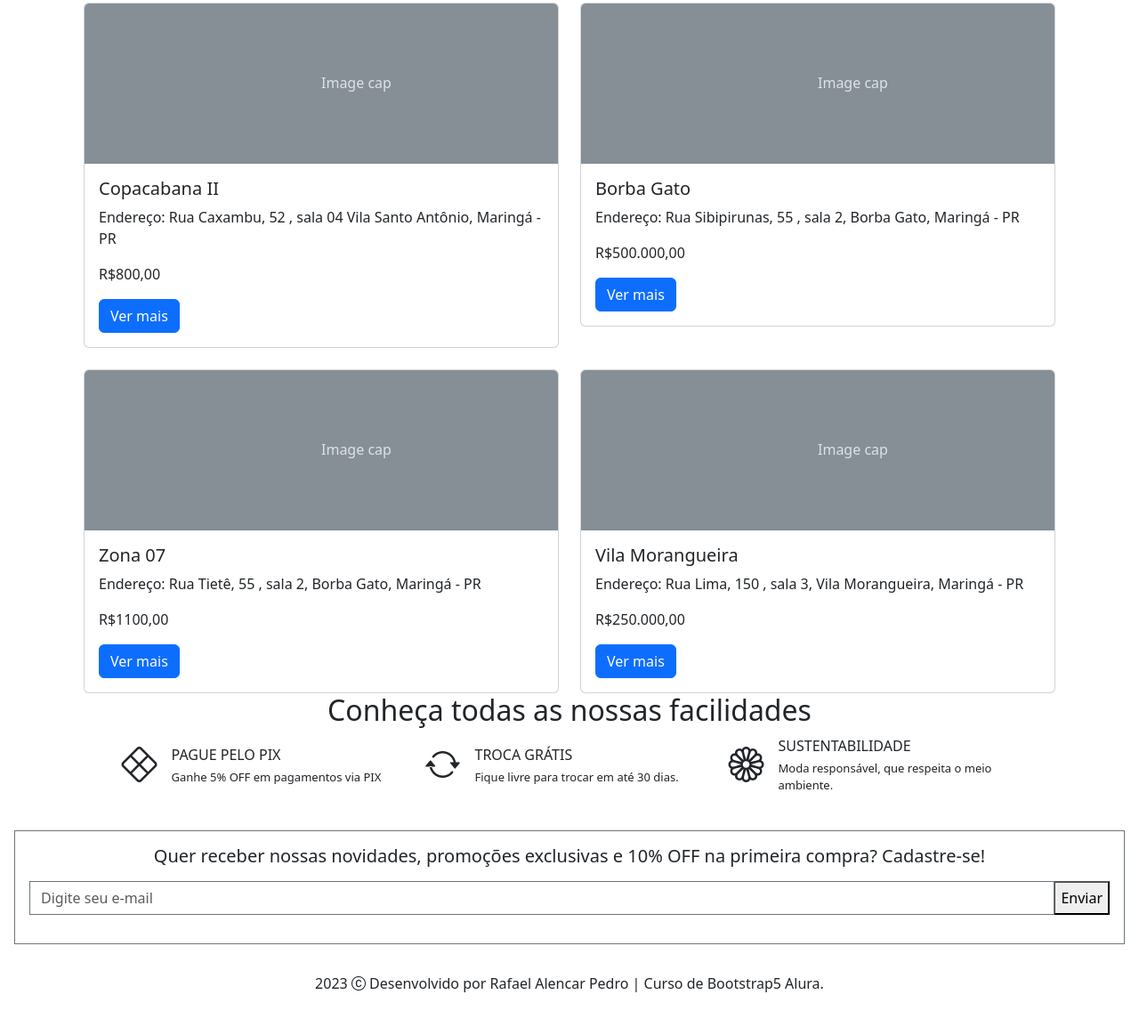
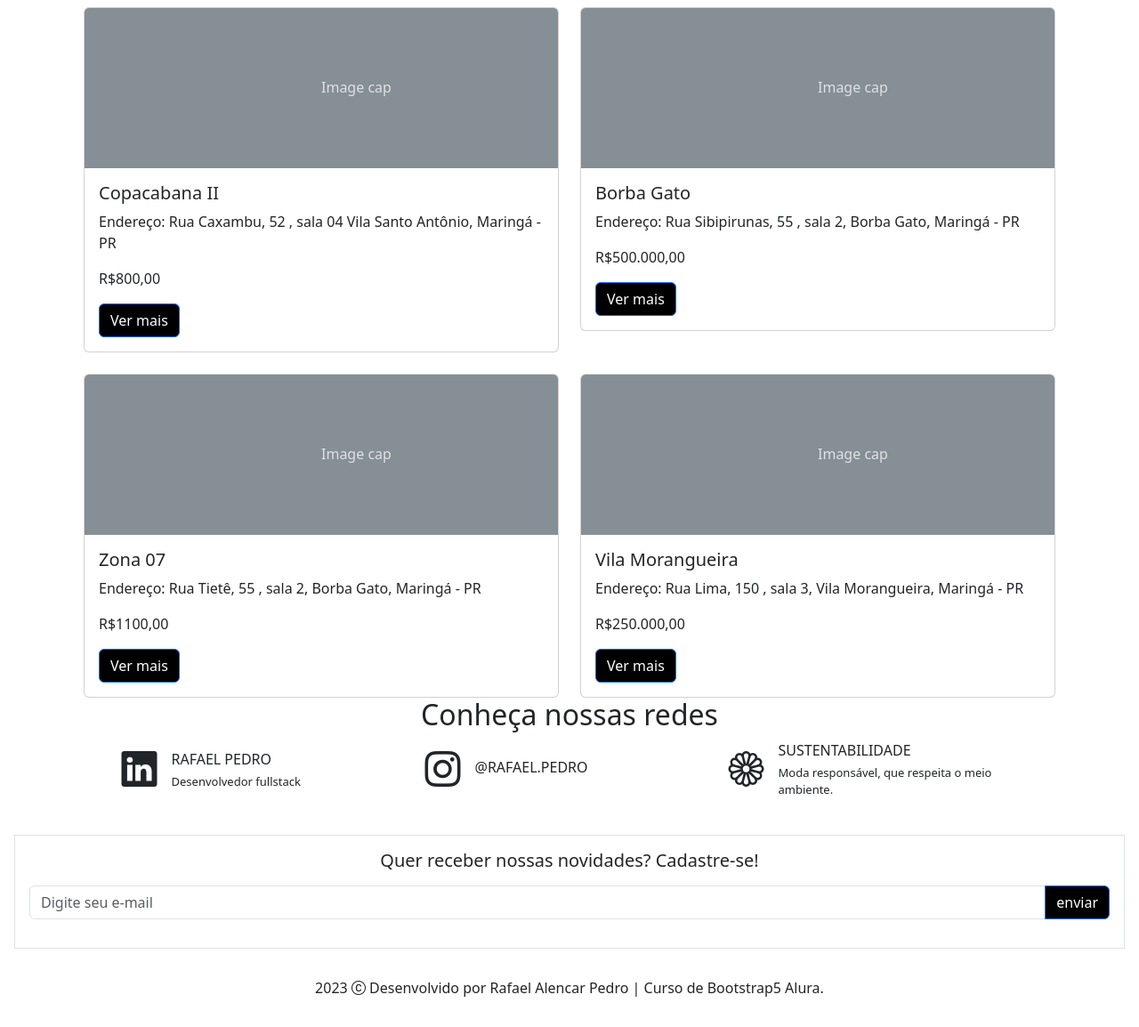
Before and after one commit to rafaelpedro/Bootstrap5_Alura, a plain HTML site: page index.html in a window 1280 px wide. Shown: the part 911-2065 px from the top of the page at 89% size. Drawn offline with nearby package versions, Linux system fonts and the light colour scheme.

Commit message:
adaptação para criação do portifolio

```diff
--- a/index.html
+++ b/index.html
@@ -5,8 +5,8 @@
     <meta charset="UTF-8">
     <meta http-equiv="X-UA-Compatible" content="IE-edge">
     <meta name="viewport" content="width=device-width, initial-scale=1.0">
-    <link rel="shortcut icon" href="./assets/favicon.png" type="image/x-icon"> <!--Aqui vai o link para imagem que fica na aba do navegador-->
-    <title>OLLITECH</title>
+    <link rel="shortcut icon" href="./assets/logoOllietech.png" type="image/x-icon"><!--Aqui vai o link para imagem que fica na aba do navegador-->
+    <title>Ollietech</title>
     <link rel="stylesheet" type="text/css" href="estilos.css">
     <link rel="stylesheet" href="https://cdn.jsdelivr.net/npm/bootstrap-icons@1.10.5/font/bootstrap-icons.css">
     <link href="https://cdn.jsdelivr.net/npm/bootstrap@5.3.1/dist/css/bootstrap.min.css" rel="stylesheet"
@@ -15,9 +15,9 @@
 
 <body>
 
-    <nav class="navbar navbar-expand-md bg-body-tertiary">
+    <nav class="navbar navbar-expand-md bg-black navbar-dark">
         <div class="container-fluid">
-            <a class="navbar-brand" href="#"><i class="bi bi-houses"><!-- AQUI É A CABEÇA DO NAVBAR - COLOQUEI UMA CASINHA PARA PREENCHER --></i></a>
+            <a class="navbar-brand" href="#"><h1 class="m-0"><img class="d-block" src="./assets/logo2.png" alt="Logo da empresa OLLITECH"></h1></a>
             <button class="navbar-toggler" type="button" data-bs-toggle="collapse"
                 data-bs-target="#navbarSupportedContent" aria-controls="navbarSupportedContent" aria-expanded="false"
                 aria-label="Toggle navigation">
@@ -29,7 +29,7 @@
                         <a class="nav-link active" aria-current="page" href="#">Home</a>
                     </li>
                     <li class="nav-item">
-                        <a class="nav-link" href="#">Imóveis</a>
+                        <a class="nav-link" href="#">Projetos</a>
                     </li>
                     <li class="nav-item">
                         <a class="nav-link" href="#">Contato</a>
@@ -40,8 +40,8 @@
                     </li>
                 </ul>
                 <form class="d-flex" role="search">
-                    <input class="form-control me-2" type="search" placeholder="Digite o produto" aria-label="Search">
-                    <button class="btn btn-outline-success" type="submit">Buscar</button>
+                    <input class="form-control me-2" type="search" placeholder="Digite o projeto" aria-label="Search">
+                    <button class="btn btn-outline-light" type="submit">Buscar</button>
                 </form>
             </div>
         </div>
@@ -212,7 +212,7 @@
     -->
 
 
-    <h2 class="text-center">Novos imóveis</h2>
+    <h2 class="text-center">Projetos desenvolvidos</h2>
 
     <div class="container row mx-auto g-4">
 
@@ -227,10 +227,11 @@
                 </svg>
                 <div class="card-body">
                     <h5 class="card-title">Zona 01 Centro</h5>
-                    <p class="card-text">Endereço: Avenida João Paulino Vieira Filho, 775 , frente + fundo + estacionamento
+                    <p class="card-text">Endereço: Avenida João Paulino Vieira Filho, 775 , frente + fundo +
+                        estacionamento
                         Zona 01 Centro, Maringá - PR</p>
                     <p>R$50.000,00</p>
-                    <a href="#" class="btn btn-primary">Ver mais</a>
+                    <a href="#" class="btn btn-primary bg-black">Ver mais</a>
                 </div>
             </div>
         </div>
@@ -249,7 +250,7 @@
                     <p class="card-text">Endereço: Rua Caxambu, 52 , sala 04
                         Vila Santo Antônio, Maringá - PR</p>
                     <p>R$790,00</p>
-                    <a href="#" class="btn btn-primary">Ver mais</a>
+                    <a href="#" class="btn btn-primary bg-black">Ver mais</a>
                 </div>
             </div>
         </div>
@@ -268,7 +269,7 @@
                     <p class="card-text">Endereço: Rua Caxambu, 52 , sala 04
                         Vila Santo Antônio, Maringá - PR</p>
                     <p>R$800,00</p>
-                    <a href="#" class="btn btn-primary">Ver mais</a>
+                    <a href="#" class="btn btn-primary bg-black">Ver mais</a>
                 </div>
             </div>
         </div>
@@ -286,7 +287,7 @@
                     <h5 class="card-title">Borba Gato</h5>
                     <p class="card-text">Endereço: Rua Sibipirunas, 55 , sala 2, Borba Gato, Maringá - PR</p>
                     <p>R$500.000,00</p>
-                    <a href="#" class="btn btn-primary">Ver mais</a>
+                    <a href="#" class="btn btn-primary bg-black">Ver mais</a>
                 </div>
             </div>
         </div>
@@ -304,7 +305,7 @@
                     <h5 class="card-title">Zona 07</h5>
                     <p class="card-text">Endereço: Rua Tietê, 55 , sala 2, Borba Gato, Maringá - PR</p>
                     <p>R$1100,00</p>
-                    <a href="#" class="btn btn-primary">Ver mais</a>
+                    <a href="#" class="btn btn-primary bg-black">Ver mais</a>
                 </div>
             </div>
         </div>
@@ -322,7 +323,7 @@
                     <h5 class="card-title">Vila Morangueira</h5>
                     <p class="card-text">Endereço: Rua Lima, 150 , sala 3, Vila Morangueira, Maringá - PR</p>
                     <p>R$250.000,00</p>
-                    <a href="#" class="btn btn-primary">Ver mais</a>
+                    <a href="#" class="btn btn-primary bg-black">Ver mais</a>
                 </div>
             </div>
         </div>
@@ -331,23 +332,22 @@
 
     <section class="pb-4">
 
-        <h2 class="text-center">Conheça todas as nossas facilidades</h2>
+        <h2 class="text-center">Conheça nossas redes</h2>
 
         <div class="d-flex flex-column flex-lg-row align-items-center justify-content-center gap-3 px-3">
             <div class="divs-facilidades d-flex align-items-center">
-            <div><i class="bi bi-x-diamond fs-1"></i></div>
+                <div><i class="bi bi-linkedin fs-1"></i></div>
                 <div>
-              <div class="ms-3 mb-1">PAGUE PELO PIX</div>
-              <div class="texto-menor ms-3">Ganhe 5% OFF em
-                pagamentos via PIX</div>
+                    <div class="ms-3 mb-1">RAFAEL PEDRO</div>
+                    <div class="texto-menor ms-3">Desenvolvedor fullstack</div>
                 </div>
             </div>
 
             <div class="divs-facilidades d-flex align-items-center">
-            <div><i class="bi bi-arrow-repeat fs-1"></i></div>
+                <div><i class="bi bi-instagram fs-1"></i></div>
                 <div>
-              <div class="ms-3 mb-1">TROCA GRÁTIS</div>
-              <div class="texto-menor ms-3">Fique livre para trocar em até 30 dias.</div>
+                    <div class="ms-3 mb-1">@RAFAEL.PEDRO</div>
+                    <div class="texto-menor ms-3"></div>
                 </div>
             </div>
 
@@ -362,19 +362,21 @@
 
     </section>
 
-      <form class="border border-secondary m-3 p-3 text-center">
-        <h5>Quer receber nossas novidades, promoções exclusivas e 10% OFF na primeira compra? Cadastre-se!</h5>
-
+    <form class="border m-3 p-3 text-center">
+        <h5>Quer receber nossas novidades? Cadastre-se!</h5>
 
         <div class="input-group my-3">
-          <input type="email" class="form-control border-secondary rounded-0" placeholder="Digite seu e-mail" aria-label="Digite seu e-mail" aria-describedby="button-addon2" />
-    <button type="button" id="button-addon2">Enviar</button>
+            <input type="email" class="form-control" placeholder="Digite seu e-mail"
+                aria-label="Digite seu e-mail" aria-describedby="button-addon2" />
+            <!--<button type="button" id="button-addon2">Enviar</button>-->
+            <button class="btn btn-primary bg-black" type="submit">enviar</button>
         </div>
     </form>
 
 
     <footer class="text-center">
-        <p class="py-3">2023 <i class="bi bi-c-circle"></i> Desenvolvido por Rafael Alencar Pedro | Curso de Bootstrap5 Alura.</p>
+        <p class="py-3">2023 <i class="bi bi-c-circle"></i> Desenvolvido por Rafael Alencar Pedro | Curso de Bootstrap5
+            Alura.</p>
     </footer>
 
     <script src="https://cdn.jsdelivr.net/npm/bootstrap@5.3.1/dist/js/bootstrap.bundle.min.js"
```
Also changed, not shown: assets/logo2.png (added), assets/logoOllietech.png (added). Lines whose indentation alone changed are shown as unchanged.
